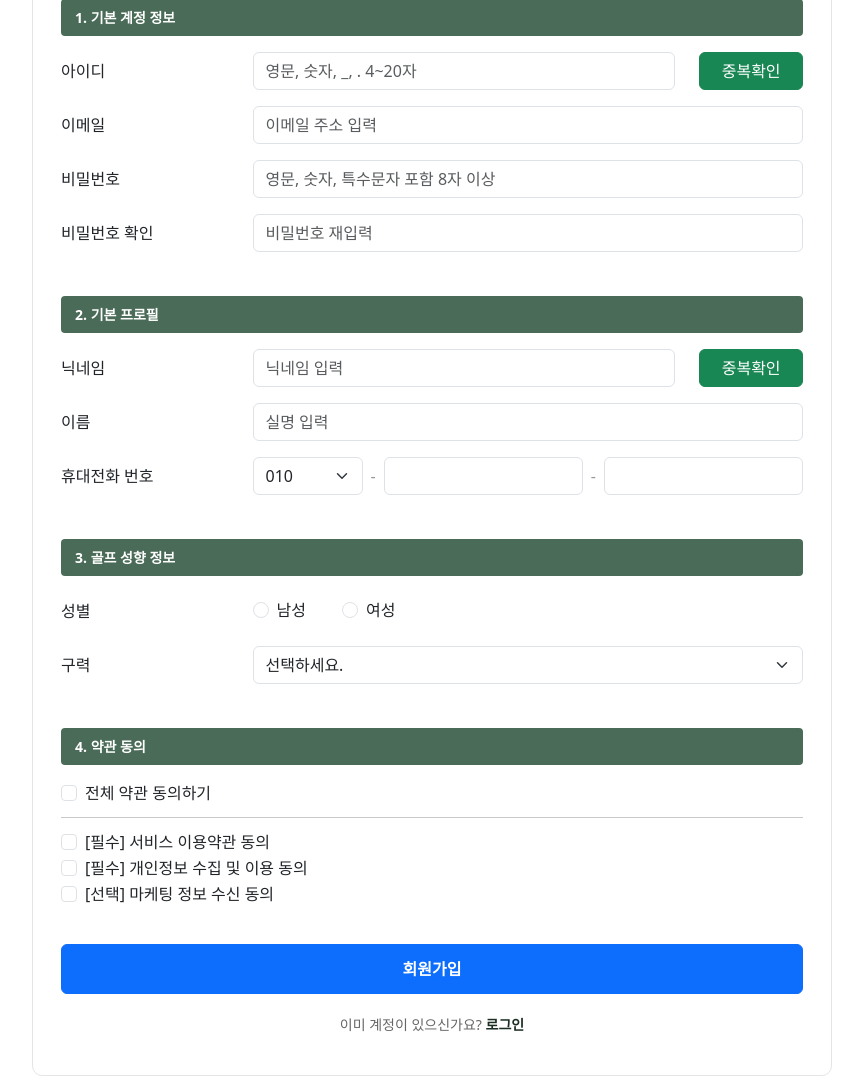
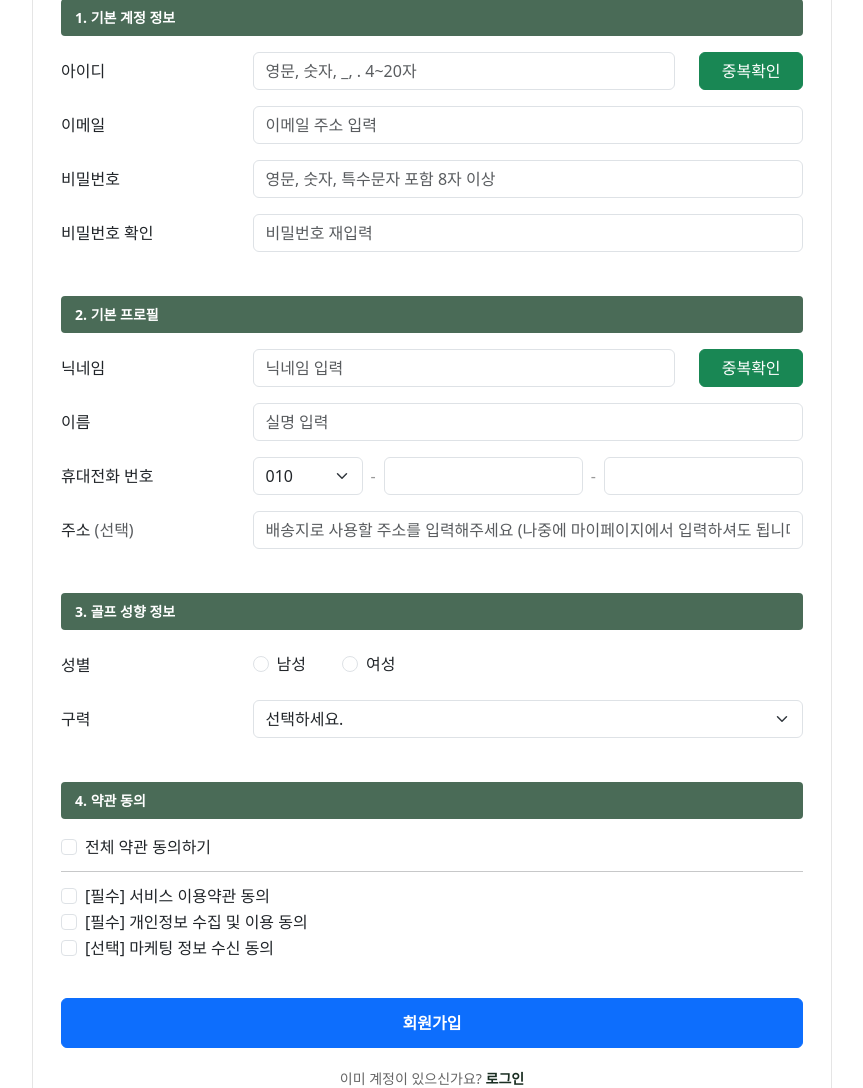
Before and after one commit to PAR3group/par3-web-project, a Flask app: page /auth/signup in a window 1280 px wide. Shown: the part 191-1279 px from the top of the page, without its empty margins (208-1071 px from the left). Run offline with Flask 3, Linux system fonts and the light colour scheme.

Commit message:
회원가입에 선택 입력 주소 필드 추가
주소는 필수 항목이 아니라 Optional 검증만 걸어서, 입력 안 해도 회원가입이
진행되도록 함. 나중에 마이페이지에서 입력/수정 가능하다는 안내 문구 추가.

Co-Authored-By: Claude Sonnet 5 <noreply@anthropic.com>
Claude-Session: https://claude.ai/code/session_011HmKwc8F7zqk8AsbZuWRi6

```diff
--- a/par3/forms.py
+++ b/par3/forms.py
@@ -53,6 +53,10 @@ class UserCreateForm(FlaskForm):
         ('2', '2년 ~ 5년'),
         ('3', '5년 이상')
     ], validators=[DataRequired('구력을 선택해주세요.')])
+    home_address = StringField('주소', validators=[
+        Optional(),
+        Length(max=255, message='255자 이내로 입력해주세요.')
+    ])
     agree_all = BooleanField('전체 약관 동의하기')  # JS로만 동작 (DB 저장 X)
     agree_service = BooleanField(
         '[필수] 서비스 이용약관 동의',
--- a/par3/templates/auth/signup.html
+++ b/par3/templates/auth/signup.html
@@ -106,6 +106,16 @@ PAR3 - 회원가입
                     {% endif %}
                 </div>
             </div>
+
+            <div class="row mb-3">
+                <label for="home_address" class="col-sm-3 col-form-label">주소 <span class="text-muted">(선택)</span></label>
+                <div class="col-sm-9">
+                    {{ form.home_address(class="form-control", placeholder="배송지로 사용할 주소를 입력해주세요 (나중에 마이페이지에서 입력하셔도 됩니다)") }}
+                    {% for error in form.home_address.errors %}
+                    <div class="invalid-feedback d-block">{{ error }}</div>
+                    {% endfor %}
+                </div>
+            </div>
         </fieldset>
 
         <!-- 3. 골프 성향 정보 -->
--- a/par3/views/auth_views.py
+++ b/par3/views/auth_views.py
@@ -42,6 +42,7 @@ def signup():
         user.experience_years = form.experience_years.data
         user.password = generate_password_hash(form.password1.data)
         user.phonenumber = phonenumber
+        user.home_address = form.home_address.data or None
 
         db.session.add(user)
         db.session.commit()
```
